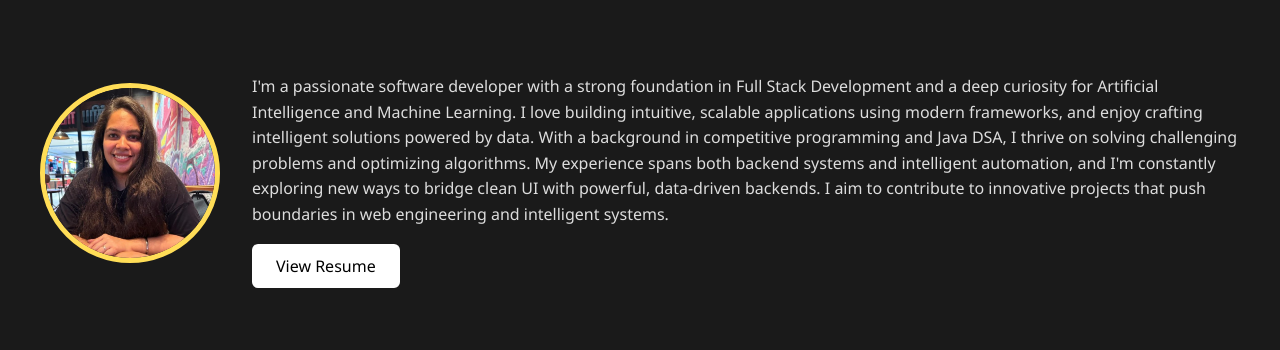
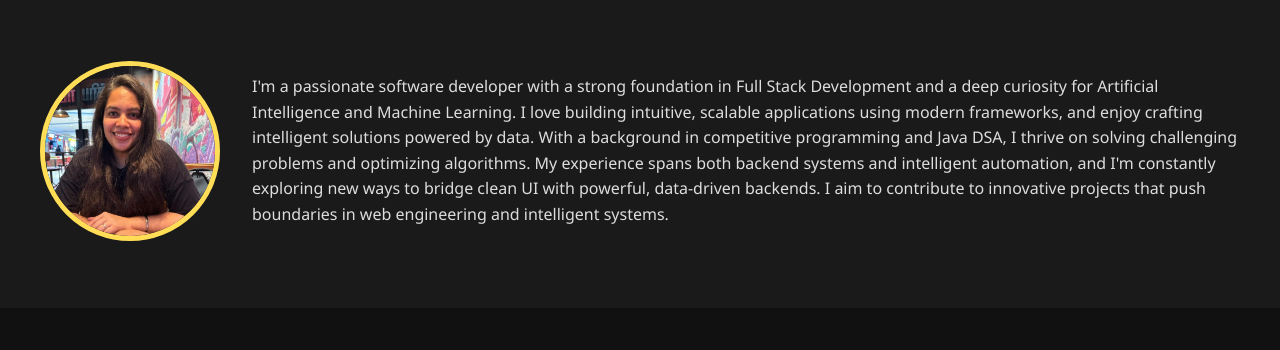
Before and after one commit to shreya-t004/Portfolio, a plain HTML site: page index.html in a window 1280 px wide. Shown: the part 66-416 px from the top of the page. Drawn offline with Linux system fonts and the light colour scheme.

Commit message:
Update index.html

```diff
--- a/index.html
+++ b/index.html
@@ -49,9 +49,7 @@
             contribute to innovative projects that push boundaries in web
             engineering and intelligent systems.
           </p>
-          <a class="btn" href="assets/pdf/Shreya_Resume.pdf" target="_blank"
-            >View Resume</a
-          >
+
         </div>
       </div>
     </section>
```
